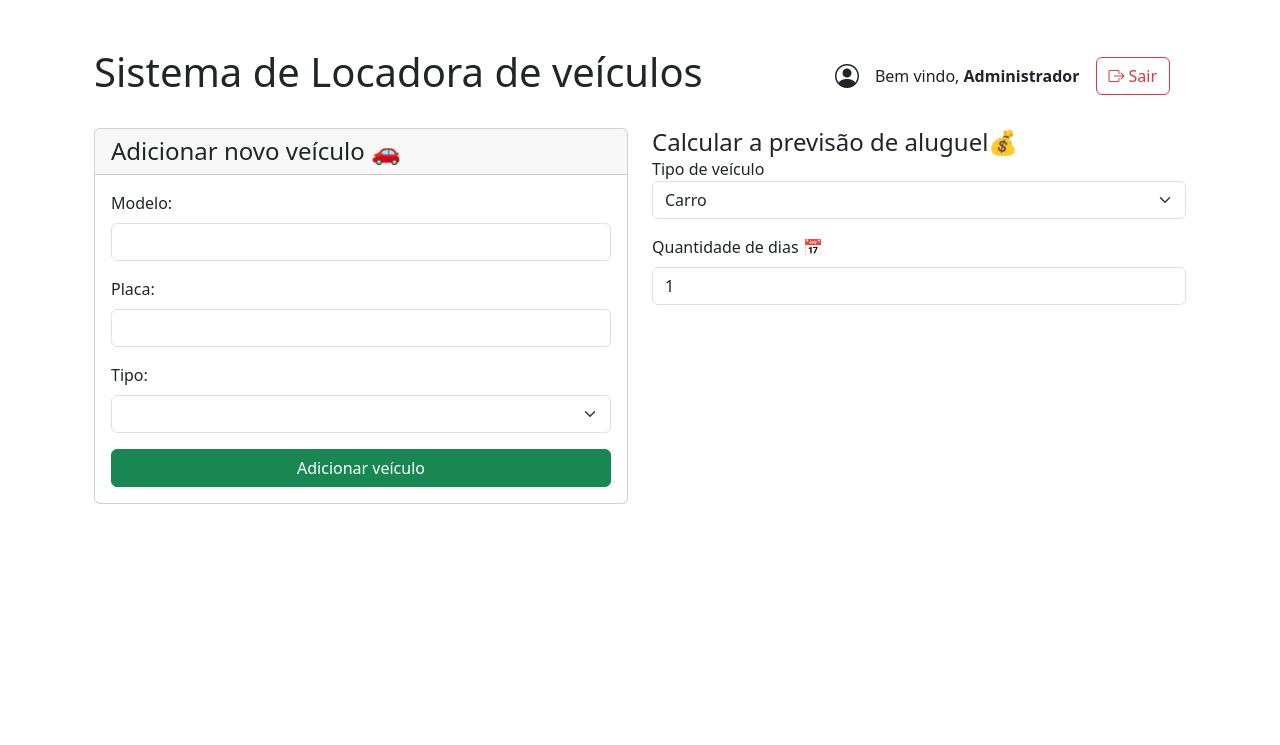
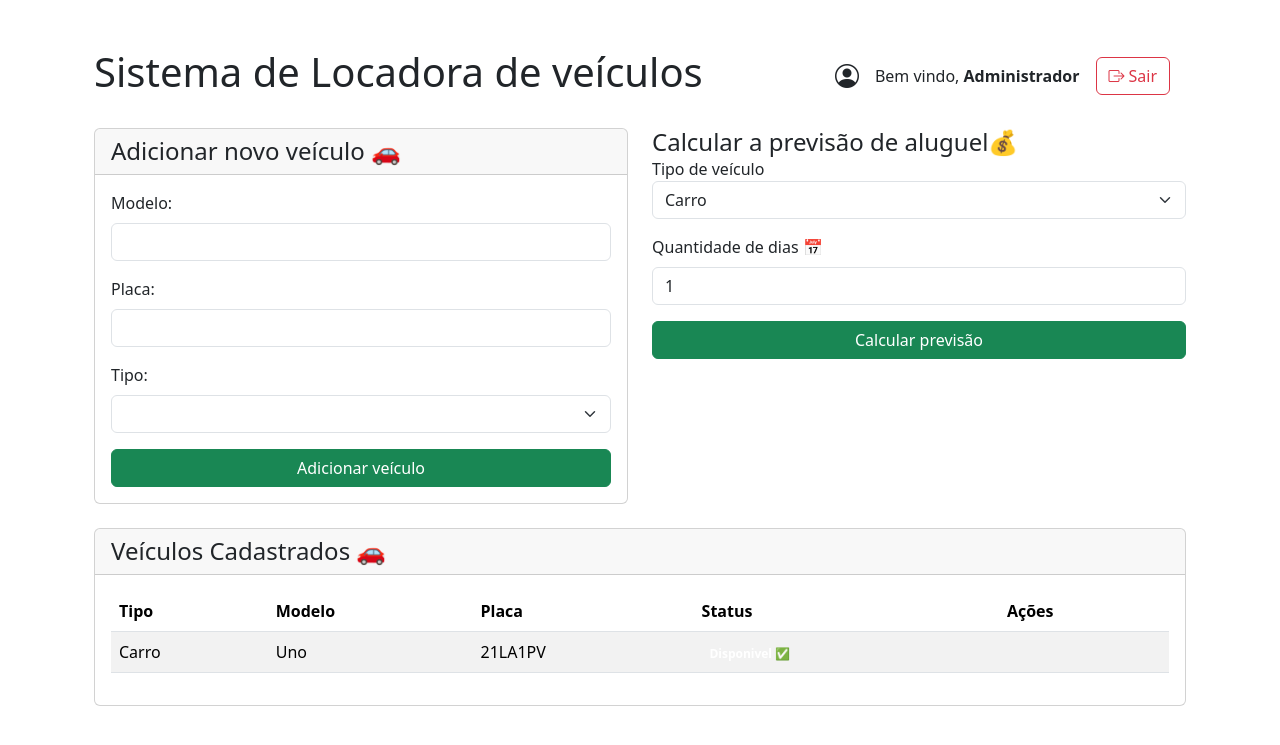
Before and after one commit to laisboscolo/locadoraveiculos, a PHP site: page /perfil_adm.php in a window 1280 px wide. Shown: the top 745 px of the page. Run offline with PHP 8.4, Linux system fonts and the light colour scheme.

Commit message:
Update perfil_adm.php

```diff
--- a/perfil_adm.php
+++ b/perfil_adm.php
@@ -104,11 +104,62 @@
                             </label>
                             <input type="number" name="dias_calculo" class="form-control" value="1" required>
                         </div>
+                        <button class="btn btn-success w-100" type="submit" name="calcular">Calcular previsão</button>
                     </form>
                 </div>
             </div>
         </div>
     </div>
+
+    <!-- agora sim sou eu -->
+    <!-- tabela de veiculos cadastrados -->
+    <div class="row mt-4">
+        <div class="col-12">
+            <div class="card">
+                <div class="card-header">
+                    <h4 class="mb-0">
+                        <!-- mb- margin botton -->
+                        Veículos Cadastrados 🚗
+                    </h4>
+                </div>
+                <div class="card-body">
+                    <div class="table-responsive">
+                        <table class="table table-striped table-hover">
+                            <thead>
+                                <th>Tipo</th>
+                                <th>Modelo</th>
+                                <th>Placa</th>
+                                <th>Status</th>
+                                <th>Ações</th>
+                            </thead>
+                            <tbody>
+                                <tr>
+                                    <!-- tr = table row -->
+                                    <td>Carro</td>
+                                    <td>Uno</td>
+                                    <td>21LA1PV</td>
+                                    <td>
+                                        <span class="badge bg-sucess">
+                                            Disponivel ✅
+                                        </span>
+                                    </td>
+                                    <td>
+                                        <div class="action-wrapper">
+
+                                        </div>
+                                    </td>
+                                </tr>
+                            </tbody>
+                        </table>
+                    </div>
+                </div>
+            </div>
+        </div>
+    </div>
+
+
 </div>
+
+
 </body>
 </html>
```
